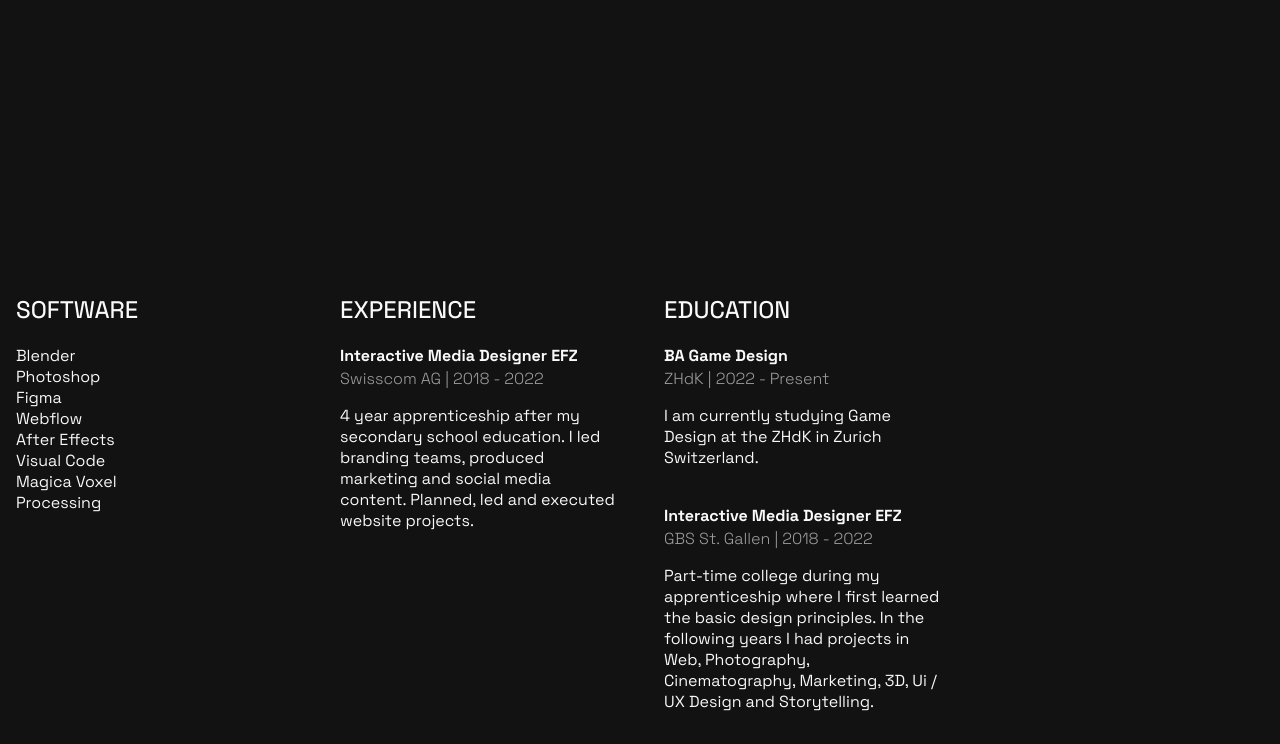
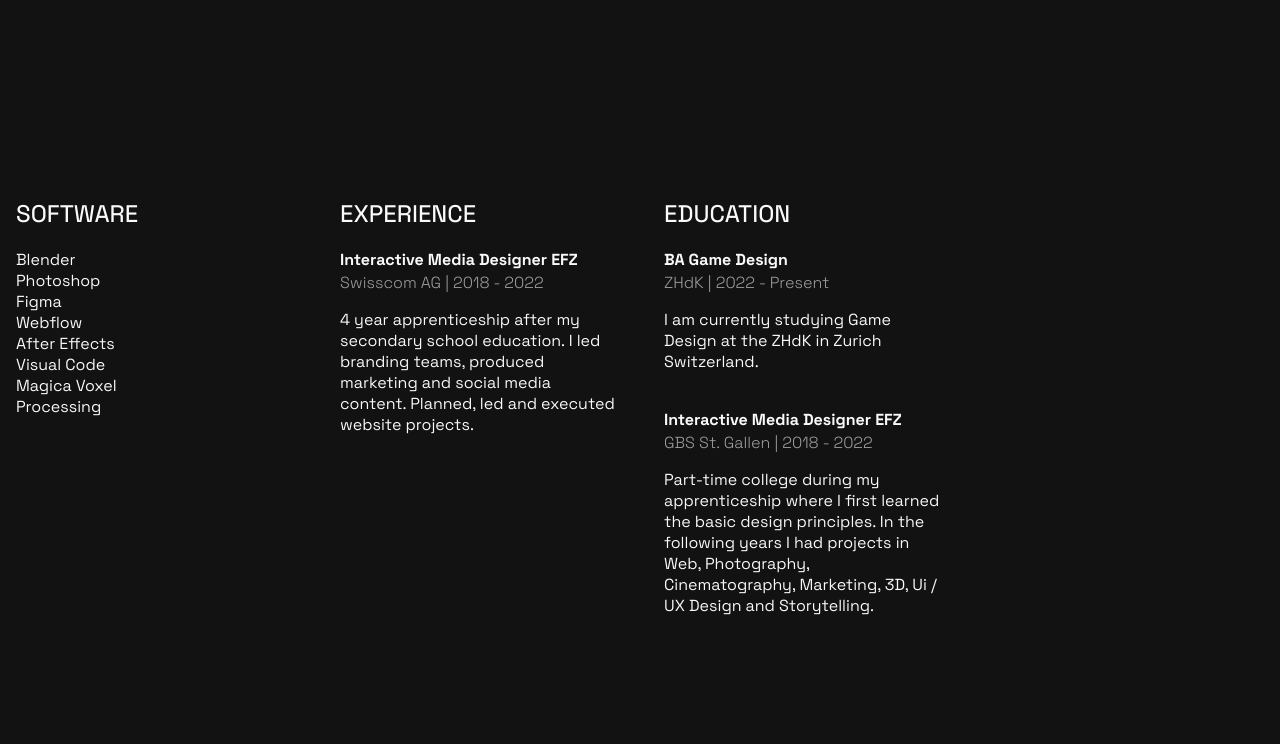
Before and after one commit to Kebab-Designer/Portfolio, a plain HTML site: page about.html in a window 1280 px wide. Shown: the part 62-806 px from the top of the page. Drawn offline with Linux system fonts and the light colour scheme.

Commit message:
about content css grid

```diff
--- a/style.css
+++ b/style.css
@@ -79,13 +79,6 @@ a:hover {
 
 /* Main -----------------------------------*/
 
-
-.lable {
-    font-size: 1.5em;
-    text-transform: uppercase;
-    font-weight: 500;
-}
-
 .splashscreen {
     width: auto;
     height: 100vh;
@@ -110,16 +103,10 @@ a:hover {
     margin: auto;
 }
 
-
-
 /* About Page -----------------------------*/
 
 .About {
-    position: relative;
-    display: grid;
-    grid-auto-flow: row;
-    grid-auto-rows: 1fr;
-    padding-top: 20em;
+    height: 100vh;
 }
 
 .aboutportrait {
@@ -131,16 +118,22 @@ a:hover {
     width: auto;
     display:grid;
     padding: 16px;
-    grid-auto-flow: column;
-    grid-auto-columns: 1fr;
+    padding-top: 30vh;
+    grid-template-columns: repeat(4, 1fr);
+    grid-template-rows: 1fr;
     gap: 3em;
 }
 
 #aboutsection {
+    grid-row: 2;
     text-align: left;
     display: flex;
-    flex-direction: column;
-    flex-basis: 100%;
+}
+
+.lable { /*H3 on About page */
+    font-size: 1.5em;
+    text-transform: uppercase;
+    font-weight: 500;
 }
 
 .itemul {
```
Also changed, not shown: about.html (line endings or trailing spaces).
